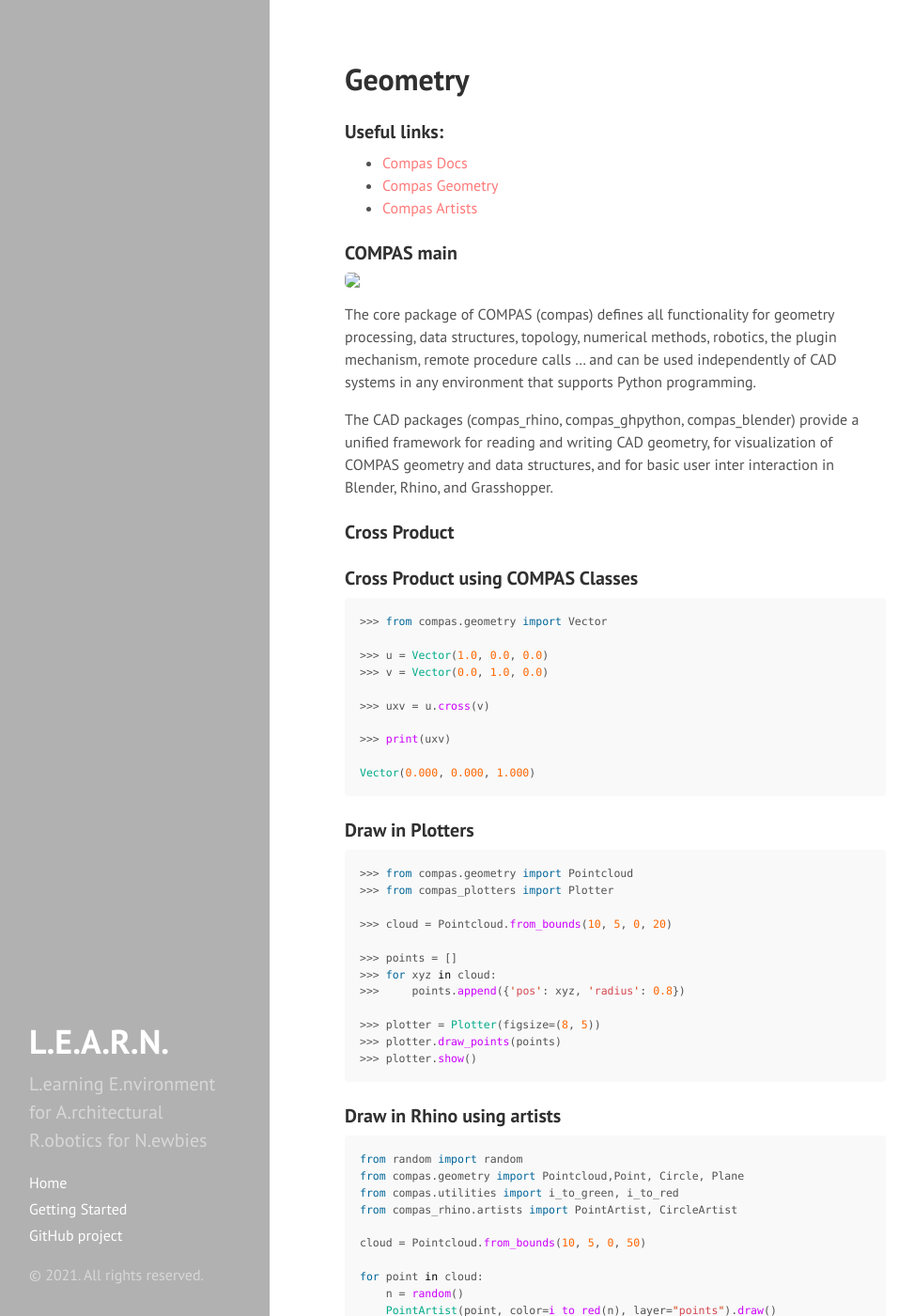
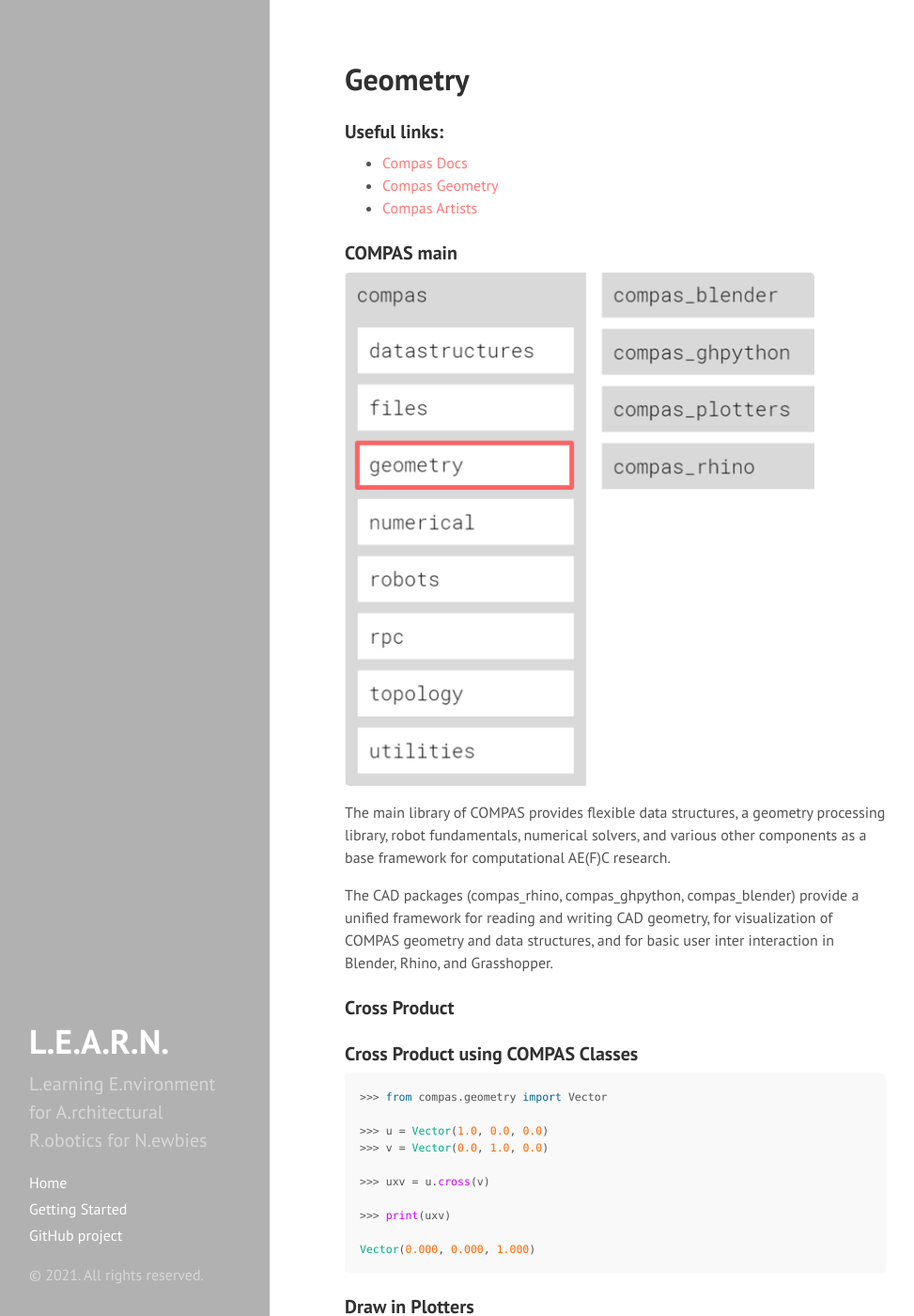
Before and after one commit to le-ar-n/le-ar-n, a Jekyll site: the page built from docs/sessions/02_geometry.md, in a window 1280 px wide and 1400 px high. Shown: the whole window at 94% size, without its empty margins (1-974 px from the left). Built offline with Jekyll 4.4.1, drawn with Linux system fonts in a browser that asks for light colours; Markdown is read by kramdown in place of the engine named in the settings.

Commit message:
Update 02_geometry.md

```diff
--- a/docs/sessions/02_geometry.md
+++ b/docs/sessions/02_geometry.md
@@ -12,9 +12,9 @@ lesson: 2
 
 ### COMPAS main
 
-<img src="/docs/_images/compas_geometry.png" width="500">
+<img src="https://github.com/le-ar-n/le-ar-n/blob/main/docs/_images/compas_geometry.png" width="500">
 
-The core package of COMPAS (compas) defines all functionality for geometry processing, data structures, topology, numerical methods, robotics, the plugin mechanism, remote procedure calls … and can be used independently of CAD systems in any environment that supports Python programming.
+The main library of COMPAS provides flexible data structures, a geometry processing library, robot fundamentals, numerical solvers, and various other components as a base framework for computational AE(F)C research.
 
 The CAD packages (compas_rhino, compas_ghpython, compas_blender) provide a unified framework for reading and writing CAD geometry, for visualization of COMPAS geometry and data structures, and for basic user inter interaction in Blender, Rhino, and Grasshopper.
 
```
